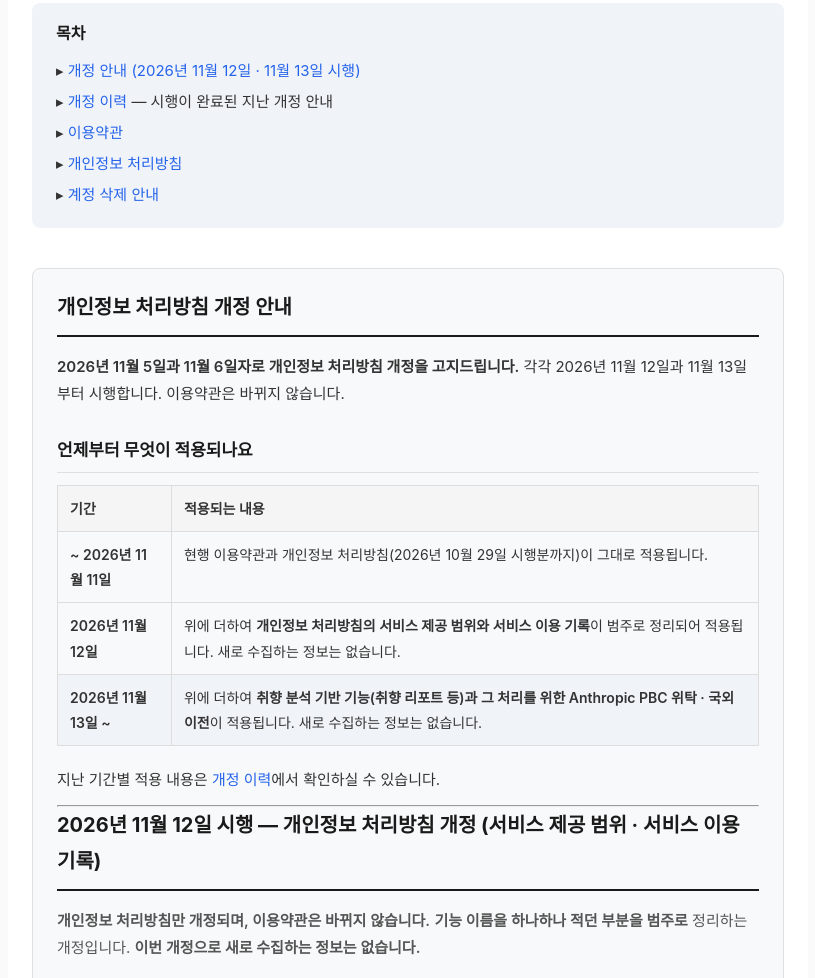
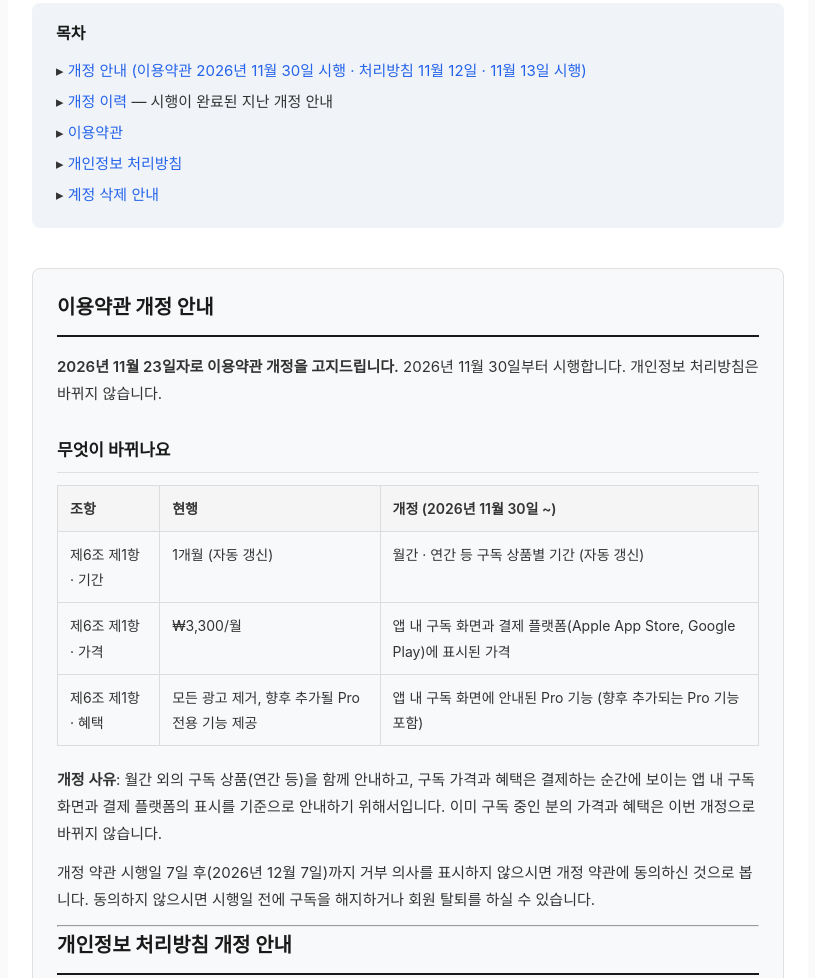
Before and after one commit to gimjeonghyeon/tastecat-privacy, a plain HTML site: page index.html in a window 1280 px wide. Shown: the part 464-1442 px from the top of the page, without its empty margins (232-1047 px from the left). Drawn offline with Linux system fonts and the light colour scheme.

Commit message:
📝 이용약관 개정 - 구독 상품의 기간 · 가격 · 혜택을 앱 내 구독 화면 · 결제 플랫폼 표시 기준으로 (11/23 고지 · 11/30 시행)
가격을 약관에 고정해 두면 가격을 바꾸거나 연간 상품을 더할 때마다 약관을 고쳐야 했다. 기존 구독자의 가격 · 혜택은 바뀌지 않는다.

Co-Authored-By: Claude Opus 5.5 <noreply@anthropic.com>

```diff
--- a/index.html
+++ b/index.html
@@ -299,7 +299,7 @@
         <div class="toc">
             <h2>목차</h2>
             <ul>
-                <li>▸ <a href="#revision">개정 안내 (2026년 11월 12일 · 11월 13일 시행)</a></li>
+                <li>▸ <a href="#revision">개정 안내 (이용약관 2026년 11월 30일 시행 · 처리방침 11월 12일 · 11월 13일 시행)</a></li>
                 <li>▸ <a href="history.html">개정 이력</a> — 시행이 완료된 지난 개정 안내</li>
                 <li>▸ <a href="#terms">이용약관</a></li>
                 <li>▸ <a href="#privacy">개인정보 처리방침</a></li>
@@ -309,6 +309,26 @@
 
         <!-- ==================== 개정 안내 ==================== -->
         <section id="revision" class="revision-notice">
+            <h2>이용약관 개정 안내</h2>
+
+            <p><strong>2026년 11월 23일자로 이용약관 개정을 고지드립니다.</strong> 2026년 11월 30일부터 시행합니다. 개인정보 처리방침은 바뀌지 않습니다.</p>
+
+            <h3>무엇이 바뀌나요</h3>
+            <table>
+                <thead>
+                    <tr><th>조항</th><th>현행</th><th>개정 (2026년 11월 30일 ~)</th></tr>
+                </thead>
+                <tbody>
+                    <tr><td>제6조 제1항 · 기간</td><td>1개월 (자동 갱신)</td><td>월간 · 연간 등 구독 상품별 기간 (자동 갱신)</td></tr>
+                    <tr><td>제6조 제1항 · 가격</td><td>₩3,300/월</td><td>앱 내 구독 화면과 결제 플랫폼(Apple App Store, Google Play)에 표시된 가격</td></tr>
+                    <tr><td>제6조 제1항 · 혜택</td><td>모든 광고 제거, 향후 추가될 Pro 전용 기능 제공</td><td>앱 내 구독 화면에 안내된 Pro 기능 (향후 추가되는 Pro 기능 포함)</td></tr>
+                </tbody>
+            </table>
+            <p><strong>개정 사유</strong>: 월간 외의 구독 상품(연간 등)을 함께 안내하고, 구독 가격과 혜택은 결제하는 순간에 보이는 앱 내 구독 화면과 결제 플랫폼의 표시를 기준으로 안내하기 위해서입니다. 이미 구독 중인 분의 가격과 혜택은 이번 개정으로 바뀌지 않습니다.</p>
+            <p>개정 약관 시행일 7일 후(2026년 12월 7일)까지 거부 의사를 표시하지 않으시면 개정 약관에 동의하신 것으로 봅니다. 동의하지 않으시면 시행일 전에 구독을 해지하거나 회원 탈퇴를 하실 수 있습니다.</p>
+
+            <hr>
+
             <h2>개인정보 처리방침 개정 안내</h2>
 
             <p><strong>2026년 11월 5일과 11월 6일자로 개인정보 처리방침 개정을 고지드립니다.</strong> 각각 2026년 11월 12일과 11월 13일부터 시행합니다. 이용약관은 바뀌지 않습니다.</p>
@@ -447,9 +467,9 @@
                 <tbody>
                     <tr>
                         <td>Tastecat Pro</td>
-                        <td>1개월 (자동 갱신)</td>
-                        <td>₩3,300/월</td>
-                        <td>모든 광고 제거, 향후 추가될 Pro 전용 기능 제공</td>
+                        <td>월간 · 연간 등 구독 상품별 기간 (자동 갱신)</td>
+                        <td>앱 내 구독 화면과 결제 플랫폼(Apple App Store, Google Play)에 표시된 가격</td>
+                        <td>앱 내 구독 화면에 안내된 Pro 기능 (향후 추가되는 Pro 기능 포함)</td>
                     </tr>
                 </tbody>
             </table>
@@ -622,6 +642,10 @@
                 <li><strong>제2조</strong> — 비회원 정의 신설</li>
                 <li><strong>제5조 제2항</strong> — 만 14세 미만 이용 제한을 비회원 이용까지 확대</li>
                 <li><strong>제5조의2</strong> (신설) — 비회원의 서비스 이용, 보유 기간이 지난 비회원 정보의 삭제</li>
+            </ul>
+            <p class="effective-date"><span class="effective-note">또한 2026년 11월 23일 고지한 4차 개정 사항은 <strong>2026년 11월 30일부터</strong> 시행됩니다. 해당 조항과 그 내용은 다음과 같습니다.</span></p>
+            <ul>
+                <li><strong>제6조 제1항</strong> — 구독 상품의 기간 · 가격 · 혜택을 고정 값 대신 앱 내 구독 화면과 결제 플랫폼에 표시된 내용으로 안내 (그 전날까지는 1개월 · ₩3,300/월 · 모든 광고 제거, 향후 추가될 Pro 전용 기능 제공)</li>
             </ul>
             <p class="effective-date"><span class="effective-note">부칙: 2026년 4월 24일 시행 약관은 이 약관의 시행일 전날까지 효력을 가집니다.</span></p>
         </section>
```
